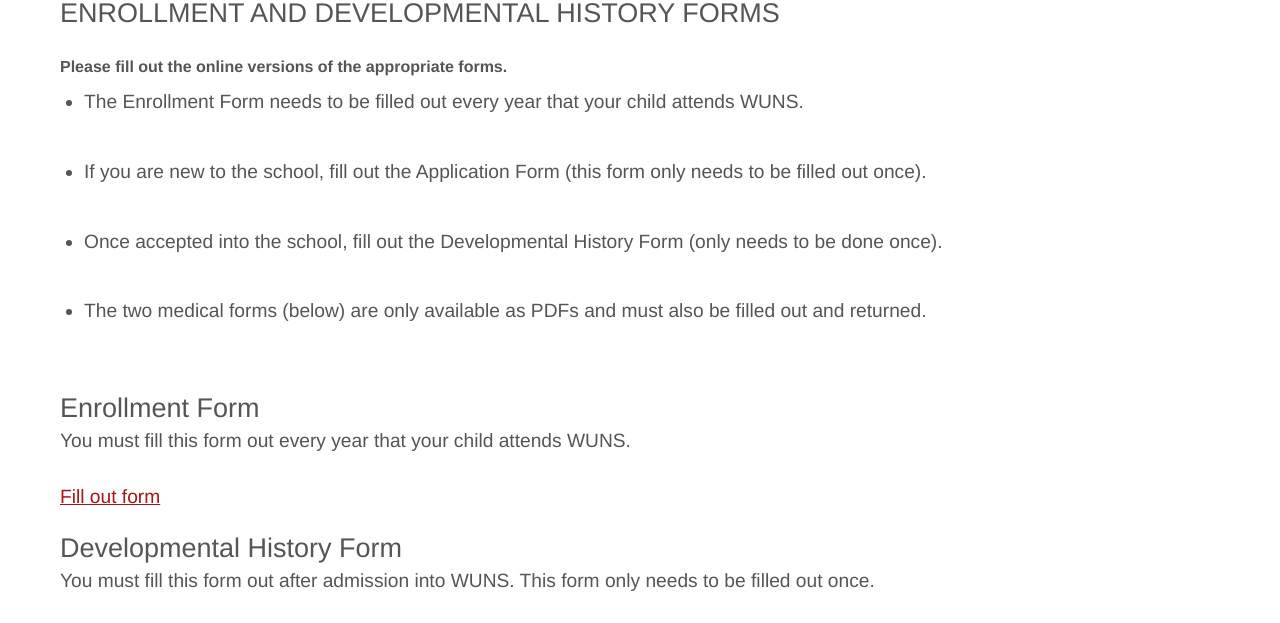
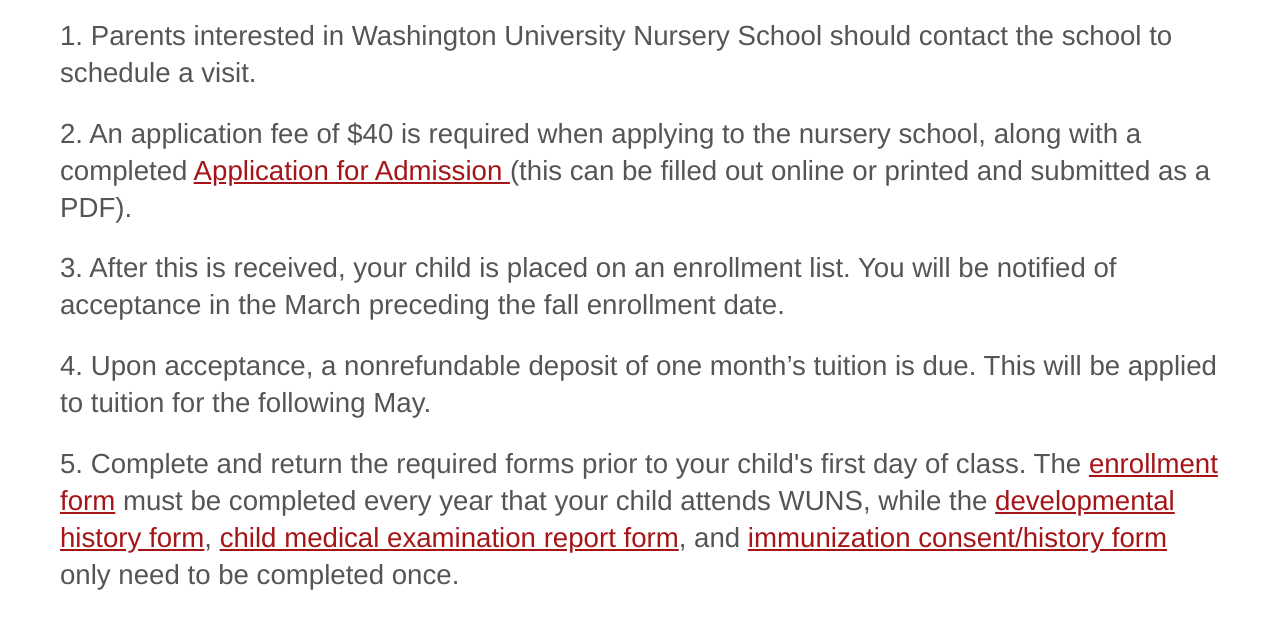
Before and after one commit to cse256-sp2021/information-foraging-mkesani, a website: page files/forms.html in a window 1280 px wide. Shown: the part 125-748 px from the top of the page. Drawn offline with nearby package versions, Linux system fonts and the light colour scheme; files that its build step writes are made by us from their sources; files whose address does not match are found by name.

Commit message:
Update forms.html

```diff
--- a/files/forms.html
+++ b/files/forms.html
@@ -13,6 +13,7 @@
   <ts-load data-name="header"></ts-load>
   <div id="page-content">
     <main>
+      <!--
       <h1>Forms</h1>
       <h3>ENROLLMENT AND DEVELOPMENTAL HISTORY FORMS</h3>
       <br />
@@ -36,7 +37,39 @@
         </li>
       </ul>
       <br />
-      <h3>Enrollment Form</h3>
+      -->
+
+      <br>
+      <h1>Application Procedure</h1>
+      <h2>
+        1. Parents interested in Washington University Nursery School should contact the school to schedule a visit.
+      </h2>
+      <h2>
+        2. An application fee of $40 is required when applying to the nursery school,
+        along with a completed <a class="download" href="downloads/application.pdf" target="_blank">Application for Admission </a>
+        (this can be filled out online or printed and submitted as a PDF).
+      </h2>
+      <h2>
+        3. After this is received, your child is placed on an enrollment
+        list. You will be notified of acceptance in the March preceding the
+        fall enrollment date.
+      </h2>
+      <h2>
+        4. Upon acceptance, a nonrefundable deposit of one
+        month’s tuition is due. This will be applied to tuition for the
+        following May.
+      </h2>
+      <h2>
+        5. Complete and return the required forms prior to your child's first day of class. The <a href="files/enroll.html">enrollment form</a>
+        must be completed every year that your child attends WUNS, while the <a href="files/developmental">developmental history form</a>,
+        <a class="download" href="downloads/examination_report.pdf" target="_blank">child medical examination report form</a>, and
+        <a class="download" href="downloads/immunization_history.pdf" target="_blank">immunization consent/history form</a>
+         only need to be completed once.
+      </h2>
+
+      <br>
+      <h1>Forms</h1>
+      <h3>Enrollment Forms</h3>
       <p>
         You must fill this form out every year that your child attends WUNS.
         <br />
```
